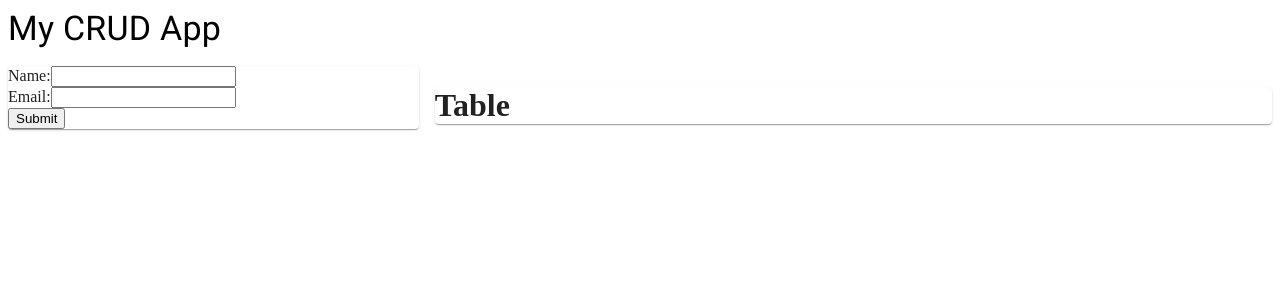
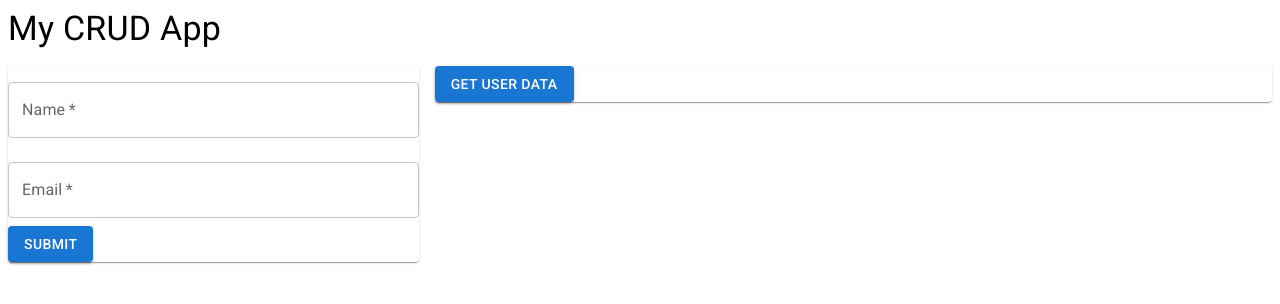
Before and after one commit to kvnpmz/task-app, a React (Create React App) app: page / in a window 1280 px wide. Shown: the top 304 px of the page. Built offline with nearby package versions, Linux system fonts and the light colour scheme.

Commit message:
implemented some MUI components

```diff
--- a/src/app.jsx
+++ b/src/app.jsx
@@ -1,6 +1,7 @@
 import { useState } from 'react';
 import { Grid, Paper, Typography } from '@mui/material/';
 import Form from './form';
+import DisplayUsers from './displayUsers';
 
 export default function App() {
     return (
@@ -15,7 +16,7 @@ export default function App() {
             </Grid>
             <Grid item xs={12} sm={6} md={8}>
                 <Paper>
-                    <h1>Table</h1> {/* Table for displaying existing items */}
+                    <DisplayUsers /> {/* Table for displaying existing items */}
                 </Paper>
             </Grid>
         </Grid>
--- a/src/button.jsx
+++ b/src/displayUsers.jsx
@@ -1,7 +1,8 @@
 import { useState } from 'react';
 import axios from 'axios';
+import Button from '@mui/material/Button'; // Import Button component from MUI library
 
-export default function Button() {
+export default function DisplayUsers() {
     const [userData, setUserData] = useState(null);
 
     const handleButtonClick = async () => {
@@ -16,9 +17,14 @@ export default function Button() {
 
     return (
         <>
-            <button onClick={handleButtonClick}>
+            <Button
+                type="submit"
+                variant="contained"
+                color="primary"
+                onClick={handleButtonClick}
+            >
                 Get User Data
-            </button>
+            </Button>
             {userData && (
                 <div>
                     {userData.map(user => (
--- a/src/form.jsx
+++ b/src/form.jsx
@@ -39,32 +39,33 @@ export default function Form() { // Define a functional component called Form
 
     return (
         <>
-            <form onSubmit={handleSubmit}> {/* Render a form with an onSubmit event listener that calls the handleSubmit function */}
-                <label htmlFor="name"> {/* Render a label for the 'name' input field */}
-                    Name:
-                </label>
-                <input
-                    type="text"
+            <form onSubmit={handleSubmit}>
+                <TextField
                     id="name"
-                    name="name"
-                    value={name} // Bind the 'name' state variable to the input field value
-                    onChange={(e) => setName(e.target.value)} // Bind the 'setName' state setter function to the input field onChange event
-                    required // Make the input field required
+                    label="Name"
+                    value={name}
+                    onChange={(e) => setName(e.target.value)}
+                    required
+                    fullWidth
+                    margin="normal"
                 />
-                <br />
-                <label htmlFor="email"> {/* Render a label for the 'email' input field */}
-                    Email:
-                </label>
-                <input
+                <TextField
+                    id="email"
+                    label="Email"
                     type="email"
-                    id="email"
-                    name="email"
-                    value={email} // Bind the 'email' state variable to the input field value
-                    onChange={(e) => setEmail(e.target.value)} // Bind the 'setEmail' state setter function to the input field onChange event
-                    required // Make the input field required
+                    value={email}
+                    onChange={(e) => setEmail(e.target.value)}
+                    required
+                    fullWidth
+                    margin="normal"
                 />
-                <br />
-                <button type="submit">Submit</button> {/* Render a button to submit the form */}
+                <Button
+                    type="submit"
+                    variant="contained"
+                    color="primary"
+                >
+                   Submit
+                </Button>
             </form>
         </ >
     );
--- a/src/index.js
+++ b/src/index.js
@@ -1,6 +1,5 @@
 import React from 'react';
 import ReactDOM from 'react-dom/client';
-import Button from './button';
 import App from './app';
 
 const root = ReactDOM.createRoot(document.getElementById('root'));
@@ -14,6 +13,5 @@ root.render(
 
 /*
             <User />
-            <Button />
 "proxy": "http://localhost:5000",
 */
```
